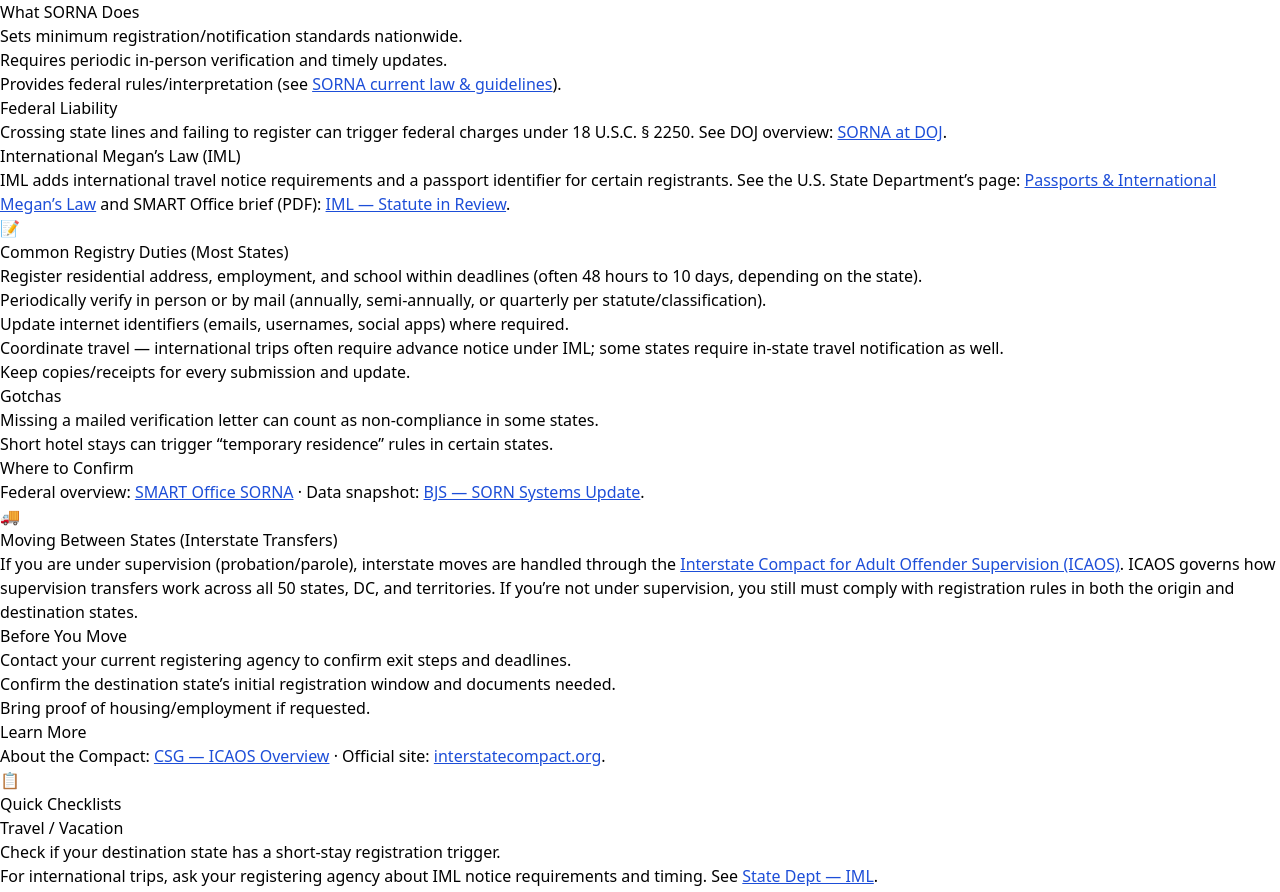
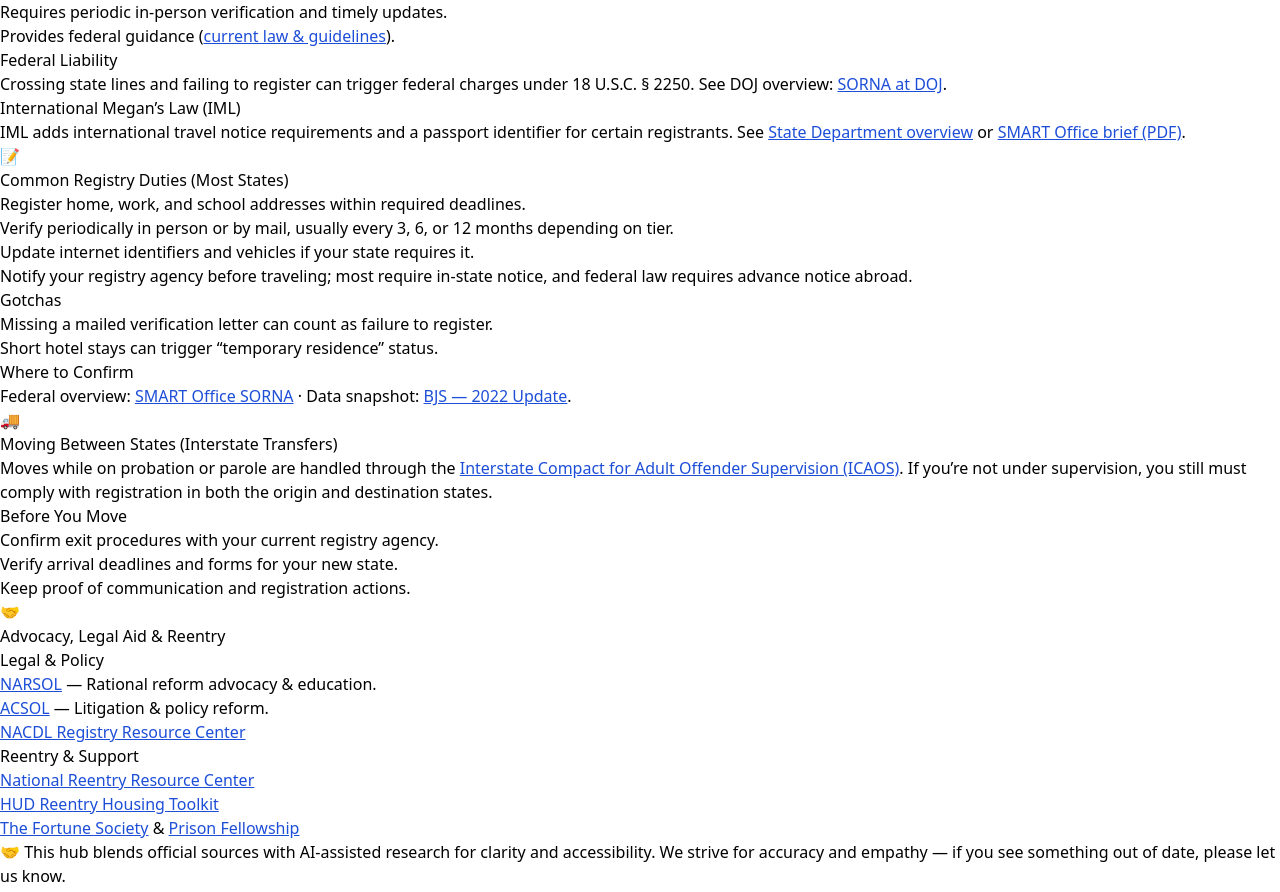
Before and after one commit to projectsolarrecon/Solar, a React (Vite) app: page /resources/state-registry in a window 1280 px wide. Shown: the part 4922-5814 px from the top of the page. Built offline with nearby package versions, Linux system fonts and the light colour scheme.

Commit message:
Update index.tsx

```diff
--- a/src/pages/resources/state-registry/index.tsx
+++ b/src/pages/resources/state-registry/index.tsx
@@ -31,7 +31,7 @@ export default function RegistryHub(): JSX.Element {
           <StateRegistryHubList />
         </div>
         <Callout variant="neutral" title="Tip">
-          <p>
+          <p className="leading-relaxed">
             States shown with a “LIVE” badge have detailed guides. “COMING SOON” states will appear
             automatically as they’re published.
           </p>
@@ -41,7 +41,8 @@ export default function RegistryHub(): JSX.Element {
       {/* NATIONAL OVERVIEW */}
       <SectionCard>
         <SectionBand title="National Overview: The Federal Framework" emblem="🧭" />
-        <p className="text-slate-700">
+        <div className="prose prose-slate max-w-none space-y-4 leading-relaxed">
+          <p>
             U.S. registry systems are guided by federal laws and implemented by states. The{" "}
             <a href="https://smart.ojp.gov/sorna" target="_blank" rel="noopener">
               Sex Offender Registration and Notification Act (SORNA)
@@ -57,16 +58,17 @@ export default function RegistryHub(): JSX.Element {
             </a>
             . States still write their own statutes and procedures, so details vary.
           </p>
+        </div>
 
-        <div className="mt-4 grid md:grid-cols-2 gap-4">
+        <div className="mt-5 grid md:grid-cols-2 gap-5">
           <Callout variant="info" title="What SORNA Does">
-            <ul>
-              <li>Sets minimum registration/notification standards nationwide.</li>
+            <ul className="space-y-2 text-slate-700 leading-snug">
+              <li>Sets minimum registration and notification standards nationwide.</li>
               <li>Requires periodic in-person verification and timely updates.</li>
               <li>
-                Provides federal rules/interpretation (see{" "}
+                Provides federal guidance (
                 <a href="https://smart.ojp.gov/sorna/current-law" target="_blank" rel="noopener">
-                  SORNA current law & guidelines
+                  current law & guidelines
                 </a>
                 ).
               </li>
@@ -74,9 +76,9 @@ export default function RegistryHub(): JSX.Element {
           </Callout>
 
           <Callout variant="legal" title="Federal Liability">
-            <p>
-              Crossing state lines and failing to register can trigger federal charges under 18 U.S.C.
-              § 2250. See DOJ overview:{" "}
+            <p className="leading-relaxed">
+              Crossing state lines and failing to register can trigger federal charges under 18
+              U.S.C. § 2250. See DOJ overview:{" "}
               <a
                 href="https://www.justice.gov/criminal/criminal-ceos/sex-offender-registration-and-notification-act-sorna"
                 target="_blank"
@@ -90,23 +92,23 @@ export default function RegistryHub(): JSX.Element {
         </div>
 
         <Callout variant="info" title="International Megan’s Law (IML)">
-          <p>
+          <p className="leading-relaxed">
             IML adds international travel notice requirements and a passport identifier for certain
-            registrants. See the U.S. State Department’s page:{" "}
+            registrants. See{" "}
             <a
               href="https://travel.state.gov/content/travel/en/passports/legal-matters/passports-and-international-megans-law.html"
               target="_blank"
               rel="noopener"
             >
-              Passports & International Megan’s Law
+              State Department overview
             </a>{" "}
-            and SMART Office brief (PDF):{" "}
+            or{" "}
             <a
               href="https://smart.ojp.gov/sites/g/files/xyckuh231/files/media/document/International_Megans_Law_SORNA_statute_in_review082019.pdf"
               target="_blank"
               rel="noopener"
             >
-              IML — Statute in Review
+              SMART Office brief (PDF)
             </a>
             .
           </p>
@@ -116,33 +118,28 @@ export default function RegistryHub(): JSX.Element {
       {/* COMMON DUTIES */}
       <SectionCard>
         <SectionBand title="Common Registry Duties (Most States)" emblem="📝" />
-        <ul className="list-disc pl-6 space-y-2 text-slate-700">
+        <ul className="list-disc pl-6 space-y-2 text-slate-700 leading-relaxed">
+          <li>Register home, work, and school addresses within required deadlines.</li>
           <li>
-            Register residential address, employment, and school within deadlines (often 48 hours to
-            10 days, depending on the state).
+            Verify periodically in person or by mail, usually every 3, 6, or 12 months depending on
+            tier.
           </li>
+          <li>Update internet identifiers and vehicles if your state requires it.</li>
           <li>
-            Periodically verify in person or by mail (annually, semi-annually, or quarterly per
-            statute/classification).
+            Notify your registry agency before traveling; most require in-state notice, and federal
+            law requires advance notice abroad.
           </li>
-          <li>Update internet identifiers (emails, usernames, social apps) where required.</li>
-          <li>
-            Coordinate travel — international trips often require advance notice under IML; some
-            states require in-state travel notification as well.
-          </li>
-          <li>Keep copies/receipts for every submission and update.</li>
         </ul>
-        <div className="mt-4 grid md:grid-cols-2 gap-4">
+
+        <div className="mt-5 grid md:grid-cols-2 gap-5">
           <Callout variant="warning" title="Gotchas">
-            <ul>
-              <li>
-                Missing a mailed verification letter can count as non-compliance in some states.
-              </li>
-              <li>Short hotel stays can trigger “temporary residence” rules in certain states.</li>
+            <ul className="space-y-2 text-slate-700 leading-snug">
+              <li>Missing a mailed verification letter can count as failure to register.</li>
+              <li>Short hotel stays can trigger “temporary residence” status.</li>
             </ul>
           </Callout>
           <Callout variant="info" title="Where to Confirm">
-            <p>
+            <p className="leading-relaxed">
               Federal overview:{" "}
               <a href="https://smart.ojp.gov/sorna" target="_blank" rel="noopener">
                 SMART Office SORNA
@@ -153,7 +150,7 @@ export default function RegistryHub(): JSX.Element {
                 target="_blank"
                 rel="noopener"
               >
-                BJS — SORN Systems Update
+                BJS — 2022 Update
               </a>
               .
             </p>
@@ -161,132 +158,45 @@ export default function RegistryHub(): JSX.Element {
         </div>
       </SectionCard>
 
-      {/* INTERSTATE MOVES & SUPERVISION TRANSFERS */}
+      {/* INTERSTATE TRANSFERS */}
       <SectionCard>
         <SectionBand title="Moving Between States (Interstate Transfers)" emblem="🚚" />
-        <p className="text-slate-700">
-          If you are under supervision (probation/parole), interstate moves are handled through the{" "}
+        <div className="prose prose-slate max-w-none space-y-4 leading-relaxed">
+          <p>
+            Moves while on probation or parole are handled through the{" "}
             <a href="https://interstatecompact.org/" target="_blank" rel="noopener">
               Interstate Compact for Adult Offender Supervision (ICAOS)
             </a>
-          . ICAOS governs how supervision transfers work across all 50 states, DC, and territories.
-          If you’re not under supervision, you still must comply with registration rules in both the
+            . If you’re not under supervision, you still must comply with registration in both the
             origin and destination states.
           </p>
+        </div>
         <Callout variant="reminder" title="Before You Move">
-          <ul>
-            <li>Contact your current registering agency to confirm exit steps and deadlines.</li>
-            <li>Confirm the destination state’s initial registration window and documents needed.</li>
-            <li>Bring proof of housing/employment if requested.</li>
+          <ul className="space-y-2 text-slate-700 leading-snug">
+            <li>Confirm exit procedures with your current registry agency.</li>
+            <li>Verify arrival deadlines and forms for your new state.</li>
+            <li>Keep proof of communication and registration actions.</li>
           </ul>
-        </Callout>
-        <Callout variant="info" title="Learn More">
-          <p>
-            About the Compact:{" "}
-            <a
-              href="https://compacts.csg.org/compact/interstate-compact-for-adult-offender-supervision/"
-              target="_blank"
-              rel="noopener"
-            >
-              CSG — ICAOS Overview
-            </a>{" "}
-            · Official site:{" "}
-            <a href="https://interstatecompact.org/" target="_blank" rel="noopener">
-              interstatecompact.org
-            </a>
-            .
-          </p>
         </Callout>
       </SectionCard>
 
-      {/* QUICK PRACTICAL CHECKLISTS */}
+      {/* ADVOCACY */}
       <SectionCard>
-        <SectionBand title="Quick Checklists" emblem="📋" />
-        <div className="grid md:grid-cols-2 gap-6">
-          <div>
-            <h3 className="font-semibold text-slate-800">Travel / Vacation</h3>
-            <ul className="list-disc pl-6 space-y-2 text-slate-700">
-              <li>Check if your destination state has a short-stay registration trigger.</li>
-              <li>
-                For international trips, ask your registering agency about IML notice requirements
-                and timing. See{" "}
-                <a
-                  href="https://travel.state.gov/content/travel/en/passports/legal-matters/passports-and-international-megans-law.html"
-                  target="_blank"
-                  rel="noopener"
-                >
-                  State Dept — IML
-                </a>
-                .
-              </li>
-              <li>
-                Keep itinerary copies and confirmations; document all contacts with agencies (dates,
-                times, names).
-              </li>
-            </ul>
-          </div>
-          <div>
-            <h3 className="font-semibold text-slate-800">Address / Job / School Changes</h3>
-            <ul className="list-disc pl-6 space-y-2 text-slate-700">
-              <li>Know your state’s deadline (some are 48–72 hours).</li>
-              <li>Update internet identifiers if your email/usernames change.</li>
-              <li>Retain stamped receipts or delivery tracking for any mailed forms.</li>
-            </ul>
-          </div>
-        </div>
-        <Callout variant="neutral" title="Documentation Tip">
-          <p>
-            Create a simple “compliance folder” (paper or cloud) with copies of every registry action
-            and verification. It’s invaluable if questions arise later.
-          </p>
-        </Callout>
-      </SectionCard>
-
-      {/* DATA & RESEARCH */}
-      <SectionCard>
-        <SectionBand title="Data & Research" emblem="📈" />
-        <Callout variant="research" title="Big Picture">
-          <p>
-            National research from the{" "}
-            <a href="https://www.ussc.gov/research/research-reports/recidivism-federal-offenders-released-2010" target="_blank" rel="noopener">
-              U.S. Sentencing Commission
-            </a>{" "}
-            and{" "}
-            <a href="https://bjs.ojp.gov/" target="_blank" rel="noopener">
-              Bureau of Justice Statistics
-            </a>{" "}
-            provides context on reoffending, supervision outcomes, and registry system design.
-          </p>
-          <p>
-            For legal baselines and the latest federal rule updates, see DOJ’s SORNA pages and the
-            2021 Federal Register rule:{" "}
-            <a
-              href="https://www.federalregister.gov/documents/2021/12/08/2021-26420/registration-requirements-under-the-sex-offender-registration-and-notification-act"
-              target="_blank"
-              rel="noopener"
-            >
-              SORNA Registration Requirements (Final Rule)
-            </a>
-            .
-          </p>
-        </Callout>
-      </SectionCard>
-
-      {/* NATIONAL ADVOCACY & SUPPORT */}
-      <SectionCard>
-        <SectionBand title="Advocacy, Legal Aid & Reentry (National)" emblem="🤝" />
-        <div className="grid md:grid-cols-2 gap-4">
+        <SectionBand title="Advocacy, Legal Aid & Reentry" emblem="🤝" />
+        <div className="grid md:grid-cols-2 gap-5">
           <Callout variant="info" title="Legal & Policy">
-            <ul>
+            <ul className="space-y-2 text-slate-700 leading-snug">
               <li>
                 <a href="https://www.narsol.org/" target="_blank" rel="noopener">
-                  NARSOL — National Association for Rational Sexual Offense Laws
-                </a>
+                  NARSOL
+                </a>{" "}
+                — Rational reform advocacy & education.
               </li>
               <li>
                 <a href="https://all4consolaws.org/" target="_blank" rel="noopener">
-                  ACSOL — Alliance for Constitutional Sex Offense Laws
-                </a>
+                  ACSOL
+                </a>{" "}
+                — Litigation & policy reform.
               </li>
               <li>
                 <a href="https://www.nacdl.org/registry" target="_blank" rel="noopener">
@@ -295,11 +205,12 @@ export default function RegistryHub(): JSX.Element {
               </li>
             </ul>
           </Callout>
-          <Callout variant="info" title="Reentry & Support">
-            <ul>
+
+          <Callout variant="success" title="Reentry & Support">
+            <ul className="space-y-2 text-slate-700 leading-snug">
               <li>
                 <a href="https://nationalreentryresourcecenter.org/" target="_blank" rel="noopener">
-                  National Reentry Resource Center (NRRC)
+                  National Reentry Resource Center
                 </a>
               </li>
               <li>
@@ -311,7 +222,7 @@ export default function RegistryHub(): JSX.Element {
                 <a href="https://fortunesociety.org/" target="_blank" rel="noopener">
                   The Fortune Society
                 </a>{" "}
-                ·{" "}
+                &{" "}
                 <a href="https://www.prisonfellowship.org/" target="_blank" rel="noopener">
                   Prison Fellowship
                 </a>
@@ -321,12 +232,11 @@ export default function RegistryHub(): JSX.Element {
         </div>
       </SectionCard>
 
-      {/* FOOTER / DISCLAIMER */}
-      <footer className="mt-8 text-xs text-slate-500 border-t border-slate-200 pt-4">
+      {/* FOOTER */}
+      <footer className="mt-8 text-xs text-slate-500 border-t border-slate-200 pt-4 leading-relaxed">
         <p>
           🤝 This hub blends official sources with AI-assisted research for clarity and accessibility.
-          We strive for accuracy and empathy — if you see something out of date, please let us know
-          so we can correct it for everyone.
+          We strive for accuracy and empathy — if you see something out of date, please let us know.
         </p>
         <p className="mt-2 italic">Informational only; not legal advice.</p>
       </footer>
```
Lines whose indentation alone changed are shown as unchanged.
